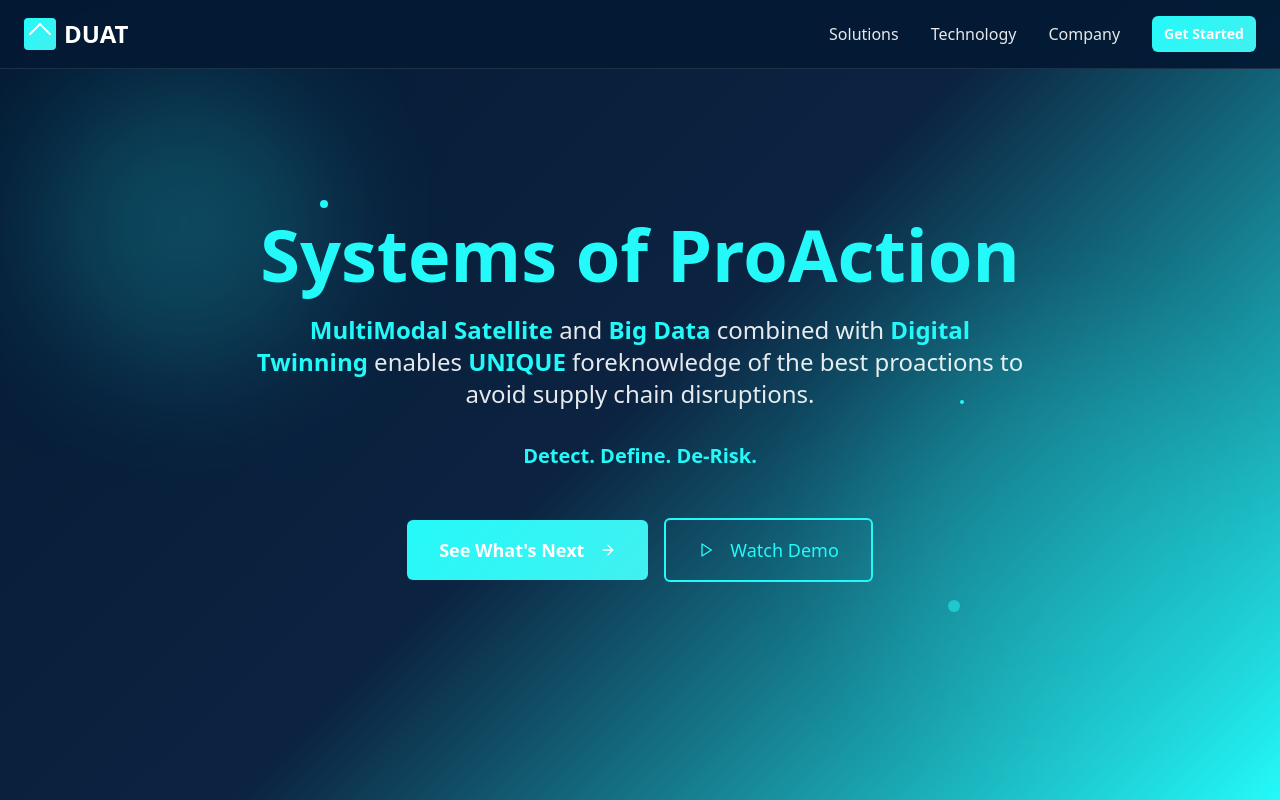
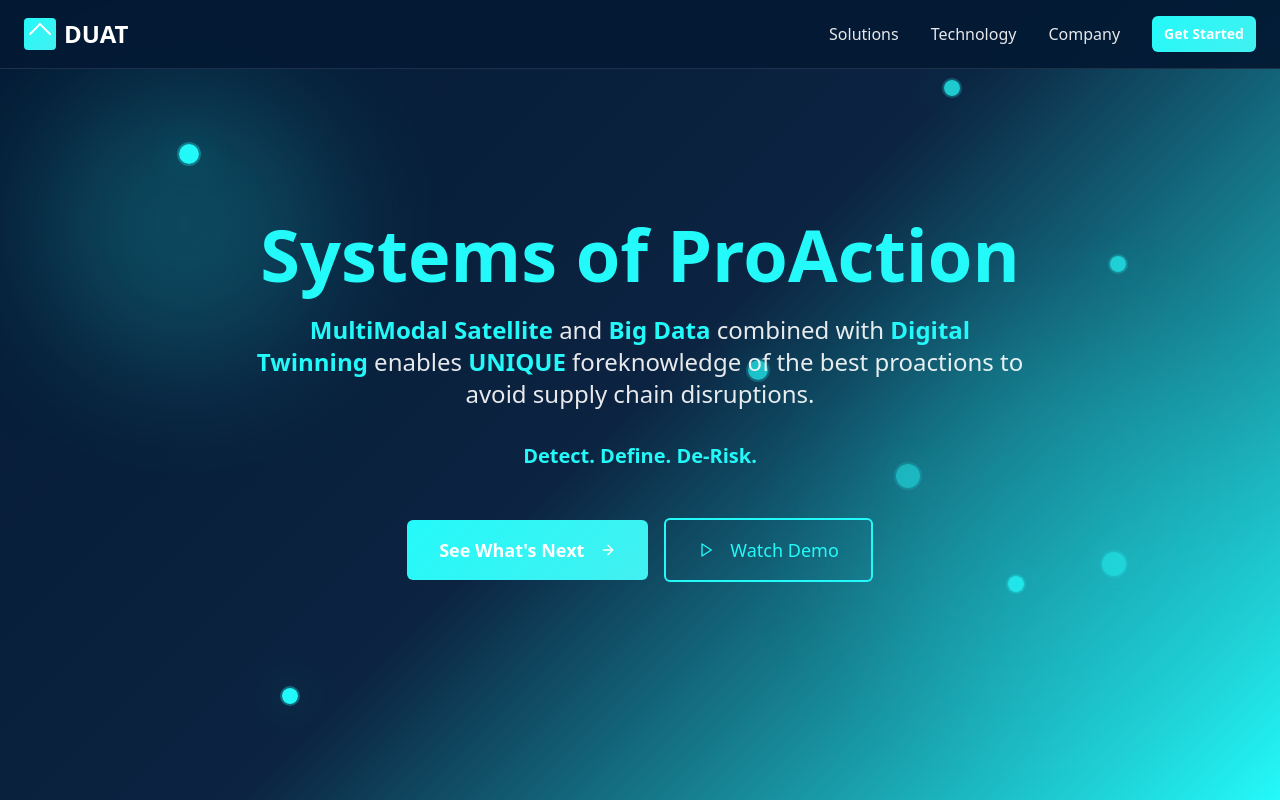
Before and after one commit to skanamike/duat-action-flow-94, a React (Vite) app: page / in a window 1280 px wide. Shown: the top 800 px of the page. Built offline with nearby package versions, Linux system fonts and the light colour scheme.

Commit message:
Refine background celestial bodies
Update the coloring and add more celestial bodies to the background to improve visual clarity and prevent misinterpretation as character accents.

```diff
--- a/src/components/Hero.tsx
+++ b/src/components/Hero.tsx
@@ -37,12 +37,27 @@ const Hero = () => {
       </div>
 
       {/* Floating animation elements */}
-      <div className="absolute top-1/4 left-1/4 w-2 h-2 bg-accent rounded-full animate-pulse" />
-      <div className="absolute top-3/4 right-1/4 w-3 h-3 bg-secondary rounded-full animate-pulse" style={{
+      <div className="absolute top-[18%] left-[14%] w-5 h-5 rounded-full bg-gradient-to-br from-accent to-secondary shadow-glow ring-2 ring-accent/30 animate-pulse" />
+      <div className="absolute top-[32%] right-[12%] w-4 h-4 rounded-full bg-gradient-to-br from-secondary to-accent shadow-glow ring-2 ring-secondary/30 animate-pulse" style={{
+      animationDelay: '0.5s'
+    }} />
+      <div className="absolute top-[58%] left-[70%] w-6 h-6 rounded-full bg-gradient-to-br from-accent to-secondary shadow-glow ring-2 ring-accent/30 animate-pulse" style={{
       animationDelay: '1s'
     }} />
-      <div className="absolute top-1/2 left-3/4 w-1 h-1 bg-accent rounded-full animate-pulse" style={{
+      <div className="absolute top-[72%] right-[20%] w-4 h-4 rounded-full bg-gradient-to-br from-secondary to-accent shadow-glow ring-2 ring-secondary/30 animate-pulse" style={{
+      animationDelay: '1.5s'
+    }} />
+      <div className="absolute bottom-[12%] left-[22%] w-4 h-4 rounded-full bg-gradient-to-br from-accent to-secondary shadow-glow ring-2 ring-accent/30 animate-pulse" style={{
       animationDelay: '2s'
+    }} />
+      <div className="absolute top-[45%] right-[40%] w-5 h-5 rounded-full bg-gradient-to-br from-secondary to-accent shadow-glow ring-2 ring-secondary/30 animate-pulse" style={{
+      animationDelay: '2.5s'
+    }} />
+      <div className="absolute bottom-[28%] right-[12%] w-6 h-6 rounded-full bg-gradient-to-br from-accent to-secondary shadow-glow ring-2 ring-accent/30 animate-pulse" style={{
+      animationDelay: '3s'
+    }} />
+      <div className="absolute top-[10%] right-[25%] w-4 h-4 rounded-full bg-gradient-to-br from-secondary to-accent shadow-glow ring-2 ring-secondary/30 animate-pulse" style={{
+      animationDelay: '3.5s'
     }} />
     </section>;
 };
```
